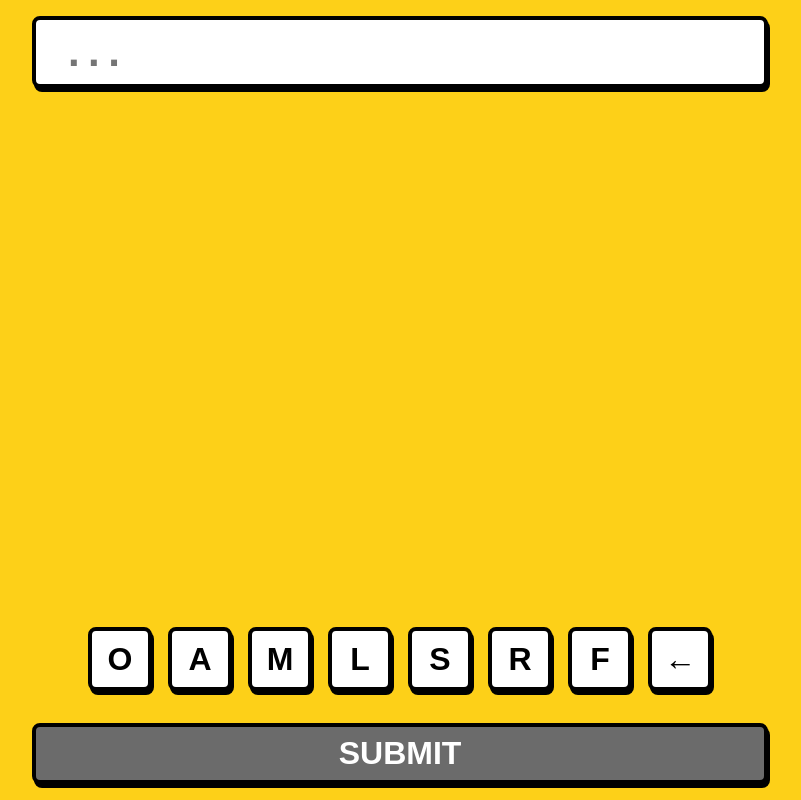
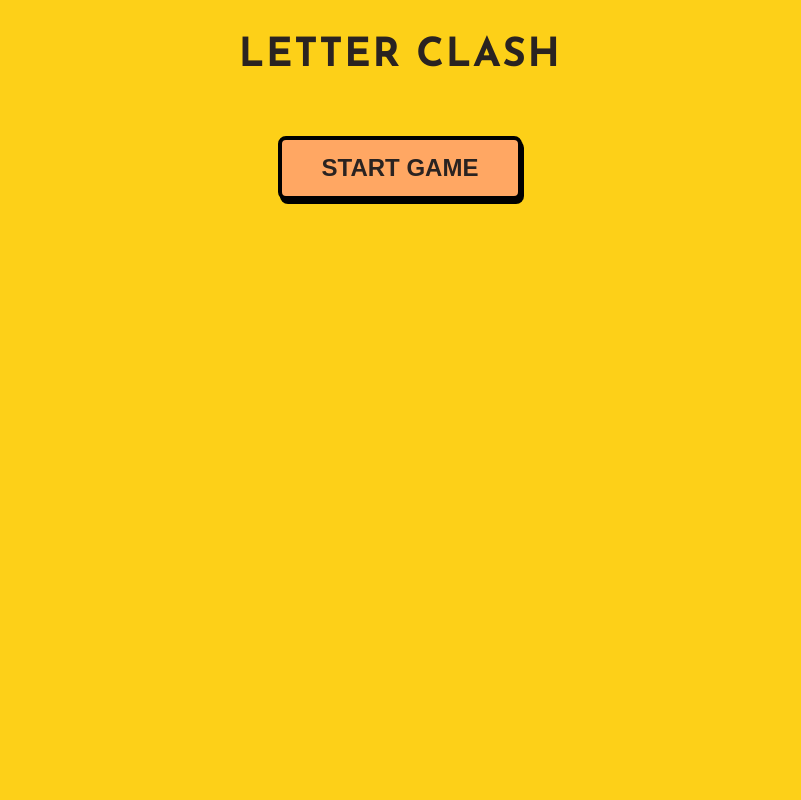
Before and after one commit to alexkiro/letter-clash, a Vue app: page / in a window 1280 px wide. Shown: the whole page, without its empty margins (240-1041 px from the left). Built offline with nearby package versions, Linux system fonts and the light colour scheme.

Commit message:
Move things around in the UI and add animations

```diff
--- a/src/App.vue
+++ b/src/App.vue
@@ -10,15 +10,15 @@ const enum GameModes {
   // multiPlayer,
 }
 
-const selectedGameMode: Ref<GameModes> = ref(GameModes.singlePlayer);
+const selectedGameMode: Ref<GameModes> = ref(GameModes.notSet);
 </script>
 
 <template>
-  <template v-if="selectedGameMode === GameModes.notSet">
+  <main v-if="selectedGameMode === GameModes.notSet">
     <header>Letter Clash</header>
     <button @click="selectedGameMode = GameModes.singlePlayer" class="btn brutal-border">Start Game</button>
-  </template>
-  <game-play v-else-if="selectedGameMode === GameModes.singlePlayer" />
+  </main>
+  <game-play @close="selectedGameMode = GameModes.notSet" v-else-if="selectedGameMode === GameModes.singlePlayer" />
 </template>
 
 <style>
@@ -43,4 +43,12 @@ header {
 
   font-size: 1.5rem;
 }
+
+main {
+  display: flex;
+  flex-direction: column;
+  align-items: center;
+
+  gap: 2rem;
+}
 </style>
--- a/src/assets/main.css
+++ b/src/assets/main.css
@@ -25,14 +25,6 @@
   --btn-primary-bg: var(--peach);
 }
 
-html {
-  box-sizing: border-box;
-  color: var(--font-color);
-  font-family: "Reem Kufi", sans-serif;
-  letter-spacing: 0.1em;
-  word-spacing: 0.5em;
-}
-
 *,
 *::before,
 *::after {
@@ -43,50 +35,47 @@ a {
   text-decoration: none;
 }
 
-#app {
-  background-color: var(--background-color);
-  /*noinspection CssOverwrittenProperties*/
-  min-height: 100vh;
-  /*noinspection CssOverwrittenProperties*/
-  min-height: 100dvh;
-
-  display: flex;
-  flex-direction: column;
-  align-items: center;
-  justify-items: center;
+button {
+  cursor: pointer;
+  text-transform: uppercase;
+  font-weight: bold;
+  line-height: 1;
 }
 
-header {
-  font-size: 2.5rem;
-  text-transform: uppercase;
-  font-weight: bold;
-  text-align: center;
-  padding: 2rem;
+html {
+  box-sizing: border-box;
+  color: var(--font-color);
+  font-family: "Reem Kufi", sans-serif;
+  letter-spacing: 0.1em;
+  word-spacing: 0.5em;
 }
 
-main {
-  max-width: 768px;
-  padding: 1rem;
-  flex: 1;
-
-  display: flex;
-  flex-direction: column;
-  align-items: center;
-  justify-items: center;
+body {
+  background-color: var(--background-color);
 }
 
-.btn {
-  display: flex;
-
-  color: var(--btn-primary-fg);
-  background-color: var(--btn-primary-bg);
+.brutal-border {
   border: 4px solid var(--border-color);
   border-radius: 8px;
-  padding: 1rem 2.5rem;
+  box-shadow: 2px 4px #000;
+}
 
-  box-shadow: 2px 4px #000;
+.bg-white {
+  background-color: white;
+}
 
-  text-transform: uppercase;
-  font-weight: bold;
-  font-size: 1.5rem;
+.bg-peach {
+  background-color: var(--dark-peach);
 }
+
+.bg-dark-peach {
+  background-color: var(--peach);
+}
+
+.bg-ocean {
+  background-color: var(--dark-ocean);
+}
+
+.bg-dark-ocean {
+  background-color: var(--ocean);
+}
--- /dev/null
+++ b/src/components/FoundWordList.vue
@@ -0,0 +1,67 @@
+<template>
+  <div class="found-words">
+    <div :key="wordLength" class="word-group" v-for="(words, wordLength) in wordsByLength">
+      <div class="group-title">{{ wordLength }} letters - {{ words.length }}</div>
+      <div class="word-list">
+        <span :data-word="word" :key="word" v-for="word in Array.from(words).reverse()">{{ word }}</span>
+      </div>
+    </div>
+  </div>
+</template>
+
+<script setup lang="ts">
+import { computed, defineProps } from "vue";
+
+const props = defineProps({
+  foundWords: {
+    required: true,
+    type: Array<string>,
+  },
+});
+const wordsByLength = computed(() => {
+  const result: Record<number, string[]> = {};
+  for (const word of props.foundWords) {
+    result[word.length] ??= [];
+    result[word.length].push(word);
+  }
+  return result;
+});
+</script>
+
+<style scoped>
+.found-words {
+  overflow-y: auto;
+  display: flex;
+  flex-direction: column;
+}
+
+.found-words > *:first-child {
+  margin-top: auto;
+}
+
+.word-group {
+  margin-bottom: 0.5rem;
+}
+
+.group-title {
+  font-weight: bold;
+  line-height: 1.3;
+  margin-bottom: 0.25rem;
+}
+
+.word-list {
+  display: flex;
+  flex-wrap: wrap;
+  gap: 0.25rem;
+  letter-spacing: normal;
+}
+
+.word-list span {
+  font-size: 16px;
+  background-color: white;
+  border: 2px solid var(--border-color);
+  border-radius: 4px;
+  padding: 0.25rem;
+  box-shadow: 1px 2px #000;
+}
+</style>
--- a/src/components/GamePlay.vue
+++ b/src/components/GamePlay.vue
@@ -1,8 +1,45 @@
+<template>
+  <div class="game-container">
+    <div class="game-header">
+      <button class="game-score top-icon brutal-border bg-white">{{ score }}</button>
+      <div>
+        <button @click="resetGame" class="top-icon brutal-border bg-white">⟳</button>
+        <button @click="$emit('close')" class="top-icon brutal-border bg-dark-peach">X</button>
+      </div>
+    </div>
+    <found-word-list :found-words="foundWords" />
+    <div>
+      <div class="user-input brutal-border">
+        <input autocomplete="off" placeholder="..." readonly size="1" type="text" v-model="userInput" />
+        <button :disabled="userInput.length < 2" @submit="submitWord" class="submit-btn brutal-border" type="submit">
+          ▸
+        </button>
+      </div>
+    </div>
+    <div class="available-letters">
+      <button
+        :class="{
+          selected: userInput.indexOf(letter) !== -1,
+        }"
+        :key="letter"
+        @click="addLetter(letter)"
+        class="available-letter brutal-border"
+        v-for="letter in currentGame"
+      >
+        {{ letter }}
+      </button>
+      <button @click="backspace" class="available-letter brutal-border">←</button>
+    </div>
+  </div>
+</template>
+
 <script setup lang="ts">
-import { type Ref, computed, onMounted, ref } from "vue";
+import { type Ref, computed, nextTick, onMounted, ref } from "vue";
 
 import gameList from "@/assets/words/game-list.json";
 import wordList from "@/assets/words/word-list.json";
+import FoundWordList from "@/components/FoundWordList.vue";
+import { animateShake, animateWiggle } from "@/lib/animations";
 import { difference, isSuperset, randomChoice, shuffle } from "@/lib/utils";
 
 const alphabet: Set<string> = new Set("ABCDEFGHIJKLMNOPQRSTUVWXYZ".split(""));
@@ -10,18 +47,19 @@ const alphabet: Set<string> = new Set("ABCDEFGHIJKLMNOPQRSTUVWXYZ".split(""));
 const currentGame: Ref<string> = ref("");
 const userInput: Ref<string> = ref("");
 const foundWords: Ref<string[]> = ref([]);
+const score = computed(() => {
+  let result = 0;
+  for (const word of foundWords.value) {
+    result += word.length;
+  }
+  return result;
+});
 const solutions = computed(() => {
   const game = new Set(currentGame.value);
   return new Set(wordList.filter((word) => isSuperset(game, word)));
 });
-const wordsByLength = computed(() => {
-  const result: Record<number, string[]> = {};
-  for (const word of foundWords.value) {
-    result[word.length] ??= [];
-    result[word.length].push(word);
-  }
-  return result;
-});
+
+defineEmits(["close"]);
 
 function getNewGame(): string {
   const game = Array.from(randomChoice(gameList));
@@ -51,26 +89,42 @@ function backspace() {
   userInput.value = userInput.value.slice(0, -1);
 }
 
-function submitWord() {
+async function submitWord() {
   const word = userInput.value.toUpperCase();
-  if (solutions.value.has(word)) {
+  if (word.length < 2) return;
+
+  userInput.value = "";
+  const isValidWord = solutions.value.has(word);
+
+  if (!isValidWord) {
+    animateShake(".user-input", "dark-peach");
+  } else if (foundWords.value.indexOf(word) === -1) {
     foundWords.value.push(word);
+    await nextTick();
+    animateWiggle(`[data-word=${word}]`, "ocean");
+  } else {
+    animateShake(`[data-word=${word}]`, "dark-peach");
   }
-  userInput.value = "";
 }
 
-// function cheat() {
-//   for (const word of Array.from(solutions.value)) {
-//     userInput.value = word;
-//     submitWord();
-//   }
-// }
-
-function resetGame() {
+async function resetGame() {
   userInput.value = "";
   currentGame.value = getNewGame();
   foundWords.value = [];
-  // cheat();
+  // CHEAT!!!
+  // for (const word of solutions.value) {
+  //   userInput.value = word;
+  //   submitWord();
+  // }
+  await nextTick();
+
+  const colors = ["dark-ocean", "dark-peach", "ocean", "peach"];
+  const letters = Array.from(document.querySelectorAll(".available-letter"));
+  for (let i = 0; i < letters.length; i += 1) {
+    animateWiggle(letters[i], colors[i % 4], { delay: 50 * i });
+  }
+  animateShake(".game-score", "ocean", { delay: 500 });
+  animateShake(".user-input", "ocean", { delay: 1000 });
 }
 
 function handleKeyboardEvents(event: KeyboardEvent) {
@@ -102,35 +156,6 @@ onMounted(() => {
 });
 </script>
 
-<template>
-  <div class="game-container">
-    <input autocomplete="off" class="user-input" placeholder="..." readonly type="text" v-model="userInput" />
-    <div class="found-words">
-      <div :key="wordLength" class="word-group" v-for="(words, wordLength) in wordsByLength">
-        <div class="group-title">{{ wordLength }} letters - {{ words.length }}</div>
-        <div class="word-list">
-          <span :key="word" v-for="word in Array.from(words).reverse()">{{ word }}</span>
-        </div>
-      </div>
-    </div>
-    <div class="available-letters">
-      <button
-        :class="{
-          selected: userInput.indexOf(letter) !== -1,
-        }"
-        :key="letter"
-        @click="addLetter(letter)"
-        class="available-letter"
-        v-for="letter in currentGame"
-      >
-        {{ letter }}
-      </button>
-      <button @click="backspace" class="available-letter">←</button>
-    </div>
-    <button :disabled="userInput.length < 2" @click="submitWord" class="submit-btn" type="submit">Submit</button>
-  </div>
-</template>
-
 <style scoped>
 .game-container {
   position: fixed;
@@ -140,56 +165,53 @@ onMounted(() => {
   left: 0;
   max-width: 768px;
   margin: auto;
+  padding: 1rem 0;
 
-  padding: 1rem;
   display: grid;
-  gap: 2rem;
+  gap: 1rem;
   grid-template-columns: 1fr;
   grid-template-rows: min-content 1fr min-content min-content;
 }
 
+.game-container > * {
+  padding: 0 1rem;
+}
+
 .user-input {
-  width: 100%;
-  font-size: 42px;
+  background-color: white;
+  padding: 0.5rem 1rem;
+
+  display: flex;
+  align-items: center;
+  justify-content: center;
+}
+
+.user-input input {
+  display: block;
+  font-size: 24px;
   font-weight: bold;
   letter-spacing: 0.2em;
-  border: 4px solid var(--border-color);
-  border-radius: 8px;
-  box-shadow: 2px 4px #000;
-  padding: 0.5rem 2rem;
+  flex-grow: 1;
+  border: none;
+
   outline: none;
 }
 
-.found-words {
-  overflow: hidden;
-  display: grid;
-  grid-template-columns: 1fr;
-  gap: 0.5rem;
+.submit-btn {
+  display: flex;
+  align-items: center;
+  justify-content: center;
+  font-size: 24px;
+
+  background-color: var(--dark-ocean);
+  width: 2em;
+  height: 2em;
+  border-radius: 50%;
+  color: white;
 }
 
-.word-group {
-  overflow: hidden;
-}
-
-.group-title {
-  font-weight: bold;
-  line-height: 1.3;
-}
-
-.word-list {
-  display: flex;
-  flex-wrap: wrap;
-  gap: 0.25rem;
-  letter-spacing: normal;
-}
-
-.word-list span {
-  font-size: 14px;
-  background-color: white;
-  border: 2px solid var(--border-color);
-  border-radius: 4px;
-  padding: 0.25rem;
-  box-shadow: 1px 2px #000;
+.submit-btn:disabled {
+  background-color: #9b9a9a;
 }
 
 .available-letters {
@@ -202,12 +224,9 @@ onMounted(() => {
 
 .available-letter {
   background-color: white;
-  font-size: 32px;
+  font-size: 28px;
   font-weight: bold;
   text-transform: uppercase;
-  border: 4px solid var(--border-color);
-  border-radius: 8px;
-  box-shadow: 2px 4px #000;
 
   display: flex;
   align-items: center;
@@ -229,27 +248,32 @@ onMounted(() => {
   color: white;
 }
 
-.submit-btn {
-  padding: 0.5rem;
-  width: 100%;
-
-  background-color: var(--ocean);
-  color: white;
-
-  font-size: 32px;
-  font-weight: bold;
-  text-transform: uppercase;
-  border: 4px solid var(--border-color);
-  border-radius: 8px;
-  box-shadow: 2px 4px #000;
-  cursor: pointer;
+.game-header {
+  display: flex;
+  align-items: center;
+  justify-content: space-between;
+  gap: 2rem;
 }
 
-.submit-btn:hover {
-  background-color: var(--dark-ocean);
+.game-header > * {
+  display: flex;
+  gap: 0.5rem;
 }
 
-.submit-btn:disabled {
-  filter: grayscale();
+.top-icon {
+  display: flex;
+  align-items: center;
+  justify-content: center;
+
+  width: 1.5rem;
+  height: 1.5rem;
+  padding: 1rem;
+  border-radius: 50%;
+  font-size: 18px;
+}
+
+.game-score {
+  width: 5rem;
+  border-radius: 8px;
 }
 </style>
--- /dev/null
+++ b/src/lib/animations.ts
@@ -0,0 +1,62 @@
+function animate(thing: Element | null | string, colorName: string, keyframes: any[], animationOptions: any) {
+  let el = null;
+  if (typeof thing === "string") {
+    el = document.querySelector(thing);
+  } else {
+    el = thing as Element;
+  }
+
+  if (!el) return;
+  const color = `var(--${colorName})`;
+  const borderColor = color;
+
+  el.scrollIntoView({ behavior: "smooth", block: "center" });
+  el.animate(
+    keyframes.map((keyframe) => {
+      return {
+        borderColor,
+        color,
+        ...keyframe,
+      };
+    }),
+    animationOptions,
+  );
+}
+
+export function animateShake(thing: Element | string, colorName: string, options?: any) {
+  animate(
+    thing,
+    colorName,
+    [
+      { offset: 0, transform: "translate(0px)" },
+      { offset: 0.25, transform: "translate(5px)" },
+      { offset: 0.5, transform: "translate(-5px)" },
+      { offset: 0.75, transform: "translate(5px)" },
+      { offset: 1, transform: "translate(0px)" },
+    ],
+    {
+      duration: 150,
+      iterations: 2,
+      ...options,
+    },
+  );
+}
+
+export function animateWiggle(thing: Element | string, colorName: string, options?: any) {
+  animate(
+    thing,
+    colorName,
+    [
+      { offset: 0, transform: "rotate(0deg)" },
+      { offset: 0.25, transform: "rotate(5deg) scale(1.1)" },
+      { offset: 0.5, transform: "rotate(0deg) scale(1.1)" },
+      { offset: 0.75, transform: "rotate(-5deg) scale(1.1)" },
+      { offset: 1, transform: "rotate(0deg)" },
+    ],
+    {
+      duration: 250,
+      iterations: 2,
+      ...options,
+    },
+  );
+}
--- a/tsconfig.app.json
+++ b/tsconfig.app.json
@@ -1,6 +1,6 @@
 {
   "extends": "@vue/tsconfig/tsconfig.dom.json",
-  "include": ["env.d.ts", "src/**/*", "src/**/*.vue"],
+  "include": ["env.d.ts", "src/**/*", "src/**/*.vue", "src/lib/*"],
   "exclude": ["src/**/__tests__/*", "src/scripts"],
   "compilerOptions": {
     "composite": true,
--- a/tsconfig.node.json
+++ b/tsconfig.node.json
@@ -6,8 +6,7 @@
     "cypress.config.*",
     "nightwatch.conf.*",
     "playwright.config.*",
-    "src/scripts/**/*",
-    "src/lib/**/*"
+    "src/scripts/**/*"
   ],
   "compilerOptions": {
     "composite": true,
```
Also changed, not shown: .eslintrc.cjs.
